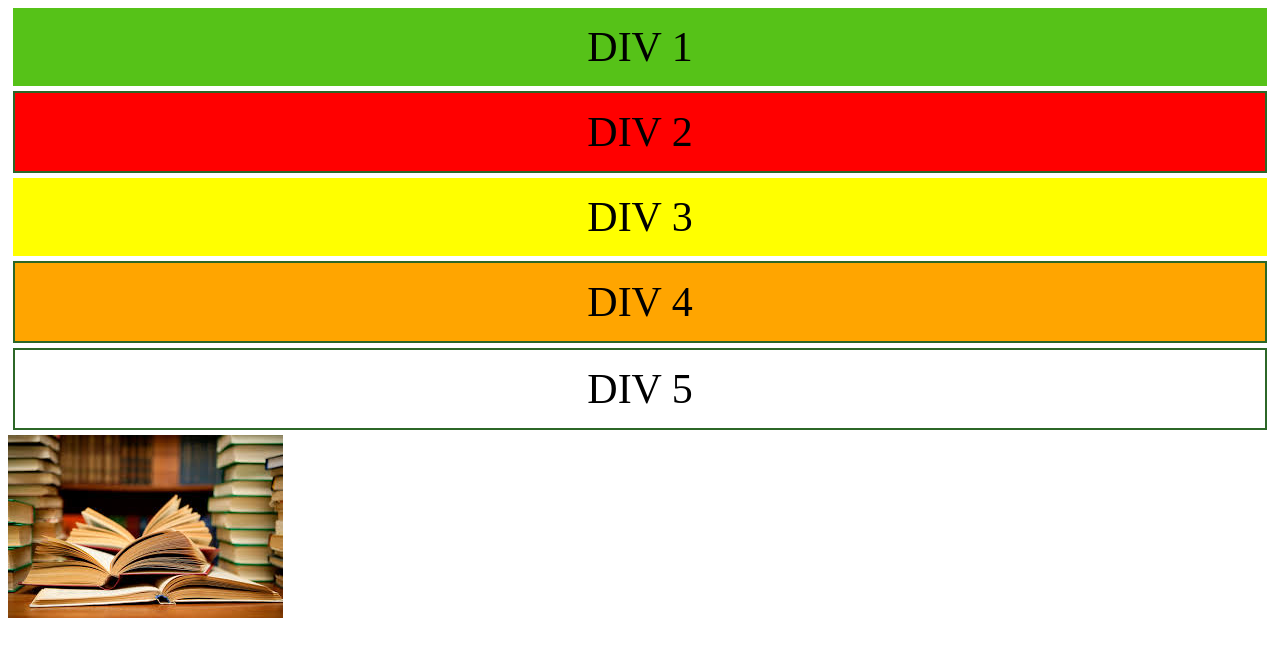
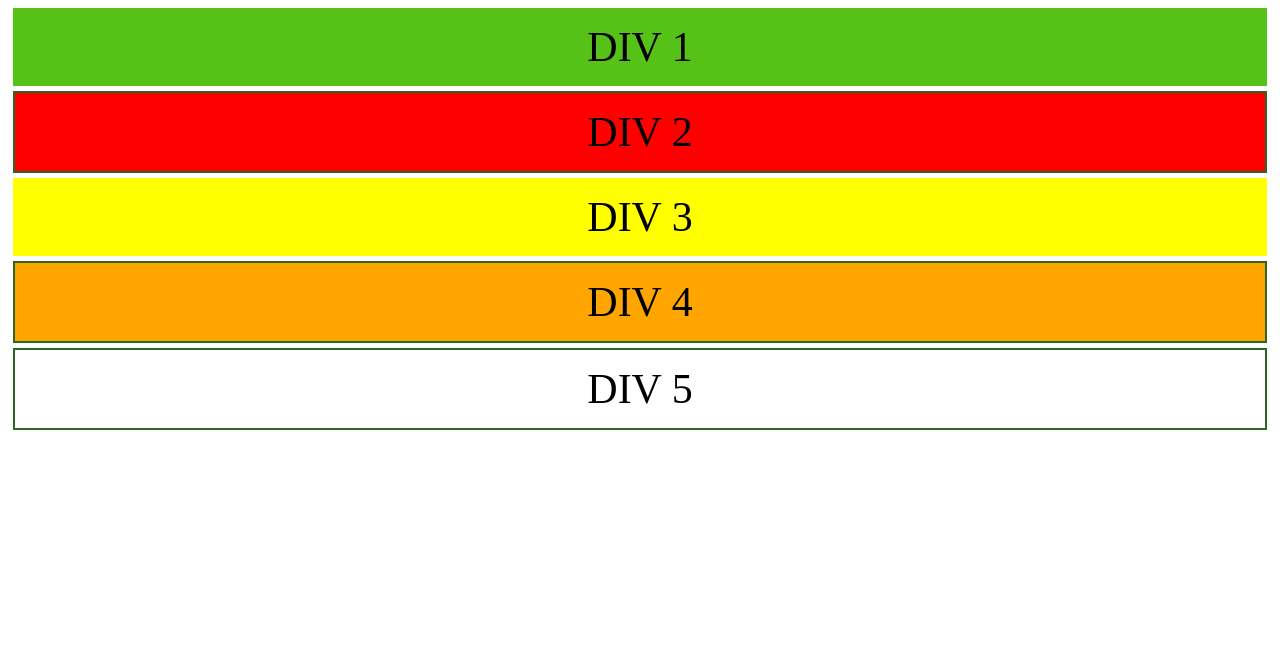
Before and after one commit to somyantus/first-website-, a plain HTML site: page css-demo.html in a window 1280 px wide. Drawn offline with Linux system fonts and the light colour scheme.

Commit message:
updated file

```diff
--- a/css-demo.html
+++ b/css-demo.html
@@ -47,6 +47,5 @@
     <div class="divclass border">
         DIV 5
     </div>
-    <img src="images/download.jpeg">
 </body>
 </html>
```
